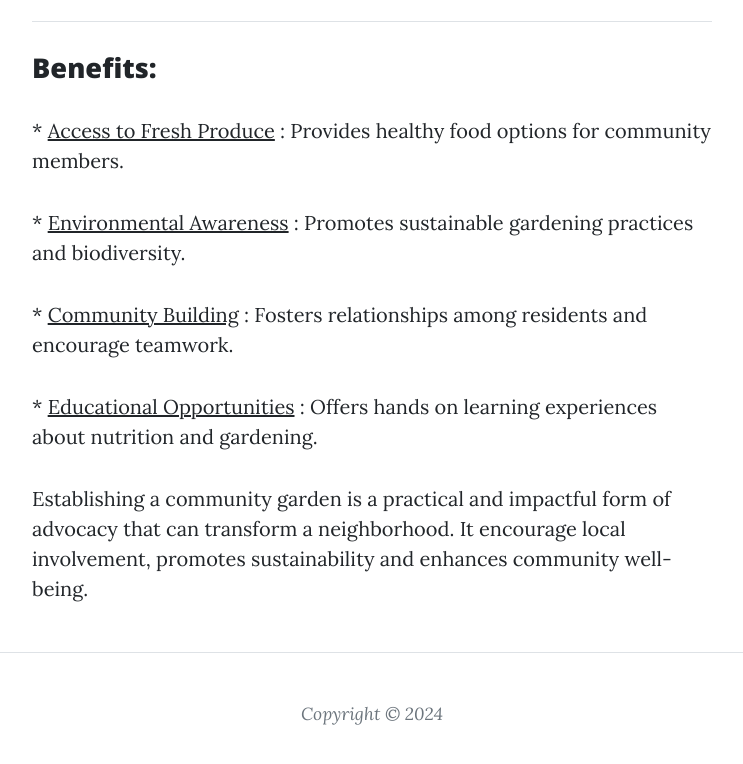
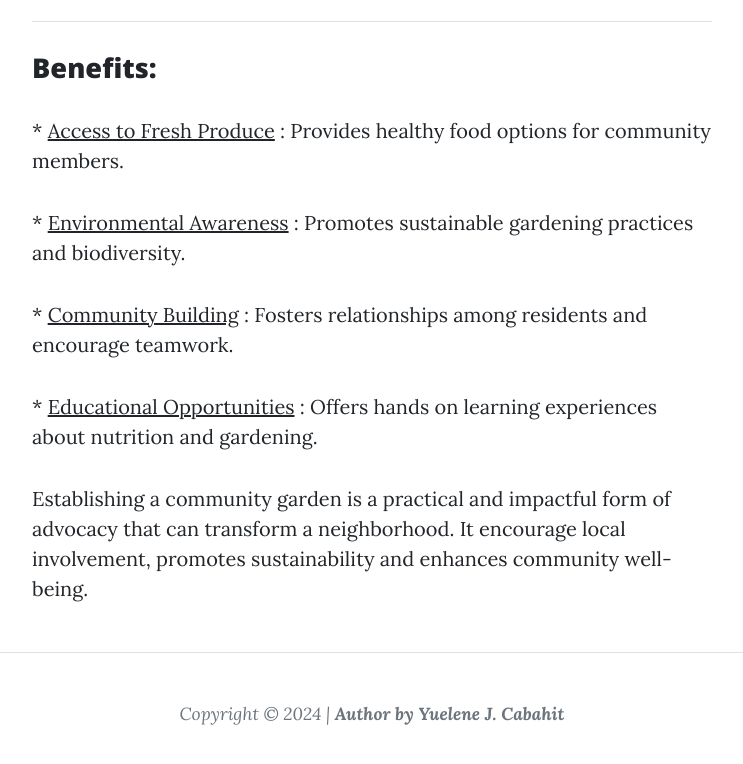
Before and after one commit to yue110524/yue110524.github.io, a plain HTML site: page index.html in a window 1280 px wide. Shown: the part 2549-3313 px from the top of the page, without its empty margins (268-1011 px from the left). Drawn offline with nearby package versions, Linux system fonts and the light colour scheme.

Commit message:
Add author

```diff
--- a/index.html
+++ b/index.html
@@ -146,6 +146,7 @@
                         <script>
                             document.write(new Date().getFullYear());
                         </script>
+                        | <strong>Author by Yuelene J. Cabahit</strong>
                     </div>
                 </div>
             </div>
```
